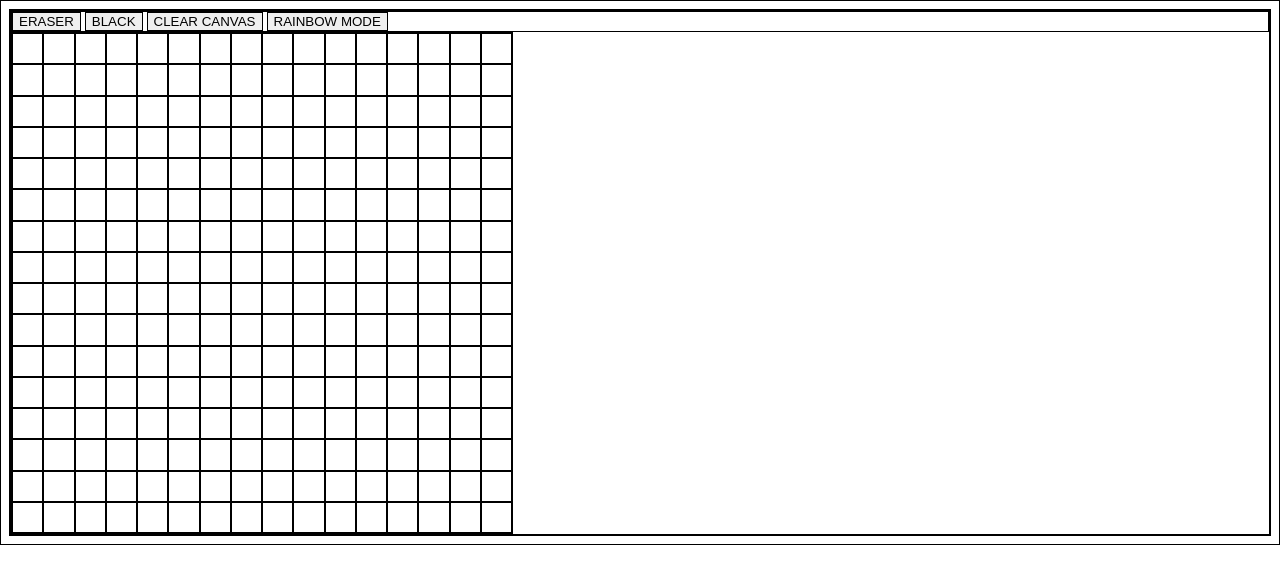
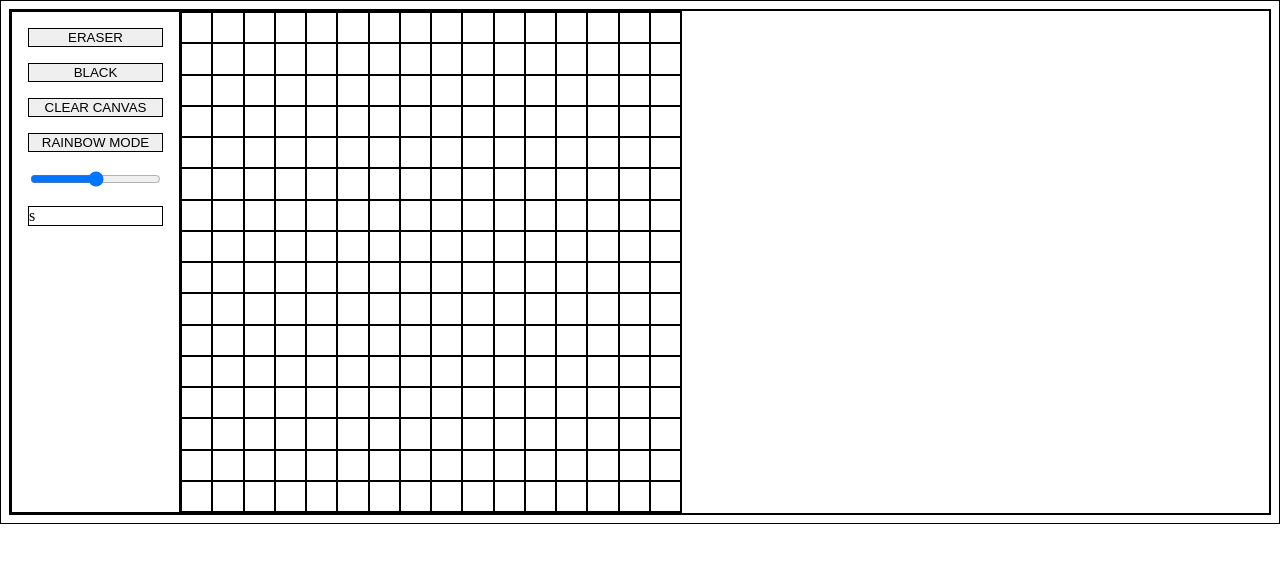
Before and after one commit to bernardo-mcosta/etch-a-sketch, a plain HTML site: page index.html in a window 1280 px wide. Drawn offline with Linux system fonts and the light colour scheme.

Commit message:
Add slider to the page

```diff
--- a/index.html
+++ b/index.html
@@ -15,6 +15,8 @@
       <button class="button-black">BLACK</button>
       <button class="button-clear">CLEAR CANVAS</button>
       <button class="button-rainbow">RAINBOW MODE</button>
+      <input type="range" class="slider" min="16" max="100">
+      <div class="slider-output">s</div>
     </div>
     <div class="grid"></div>
   </div>
--- a/script.js
+++ b/script.js
@@ -63,7 +63,15 @@ squares.forEach((square) => {
   });
 });
 
-////
+///// Slider behavior
+
+const slider = document.querySelector(".slider");
+slider.addEventListener("change", (event) => {
+  const sliderValue = event.target.value;
+  console.log(sliderValue);
+});
+
+//// Helping Functions
 
 function getRandomColor() {
   const r = Math.floor(Math.random() * 256);
--- a/styles.css
+++ b/styles.css
@@ -1,15 +1,16 @@
 *{
   border: 1px black solid;
 }
-/*
+
+
 .container{
-  display: grid;
-  width: 500px;
-  height: 500px;
-  padding: 1em;
+  display: flex;
+
 }
 
-.square{
-  width: 31.25px;
-  height: 31.25px;
-}*/
+.buttons{
+  display: flex;
+  flex-direction: column;
+  padding: 1em;
+  gap: 1em;
+}
```
